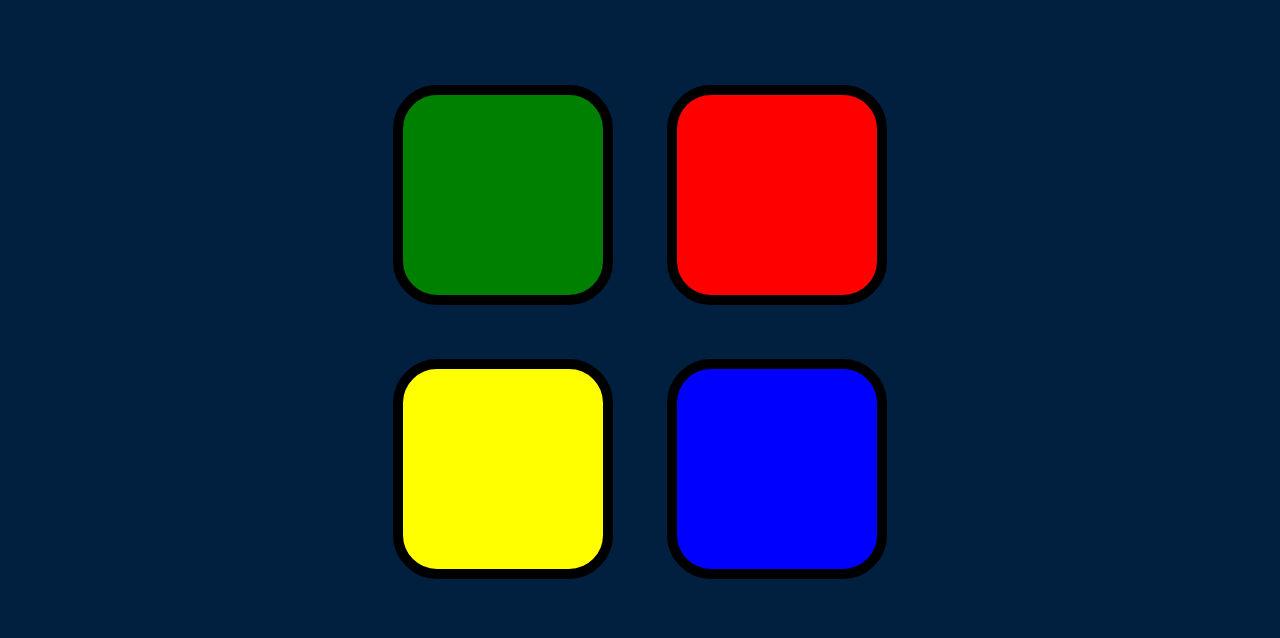
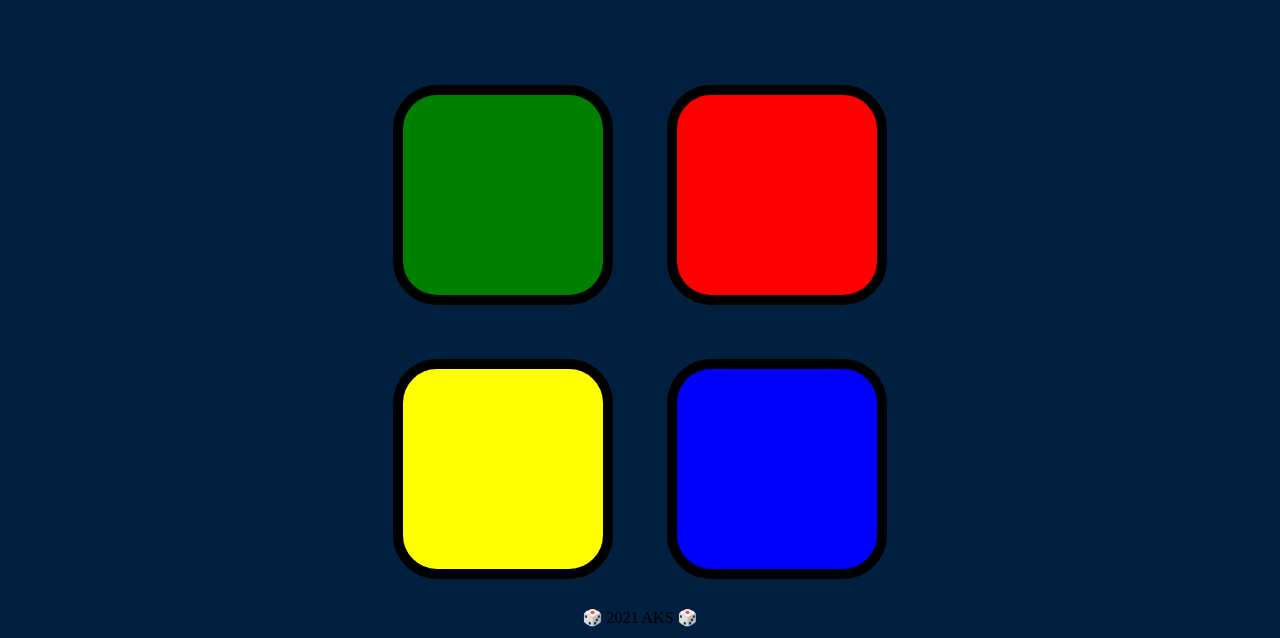
Before and after one commit to ankitkrsingha/SimonGame, a plain HTML site: page index.html in a window 1280 px wide. Shown: the part 162-800 px from the top of the page. Drawn offline with nearby package versions, Linux system fonts and the light colour scheme.

Commit message:
Update index.html

```diff
--- a/index.html
+++ b/index.html
@@ -35,8 +35,11 @@
 
   </div>
 
-<script src="https://ajax.googleapis.com/ajax/libs/jquery/3.6.0/jquery.min.js"></script>
-<script src="game.js" charset="utf-8"></script>
+  <script src="https://ajax.googleapis.com/ajax/libs/jquery/3.6.0/jquery.min.js"></script>
+  <script src="game.js" charset="utf-8"></script>
 </body>
+<footer>
+  🎲 2021 AKS 🎲
+</footer>
 
 </html>
```
